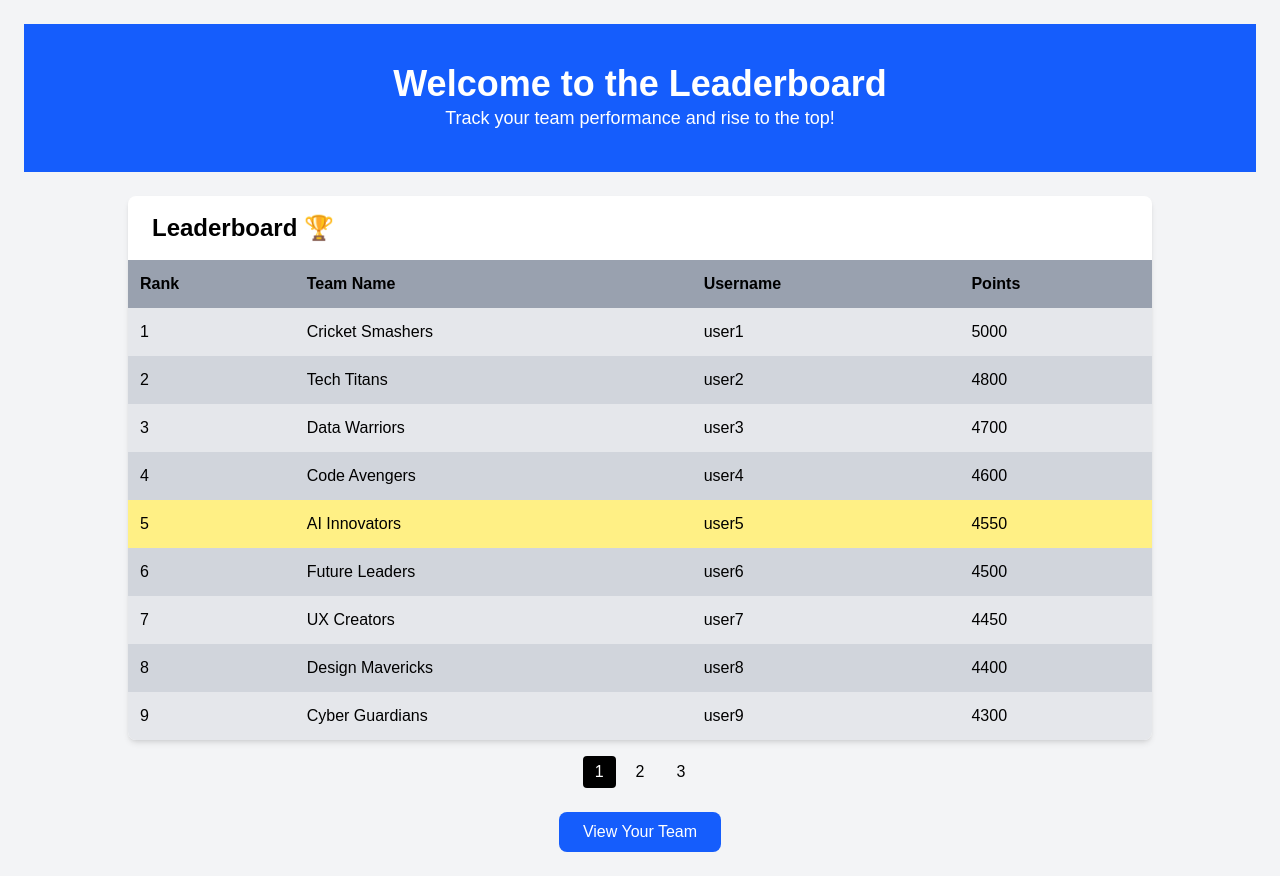
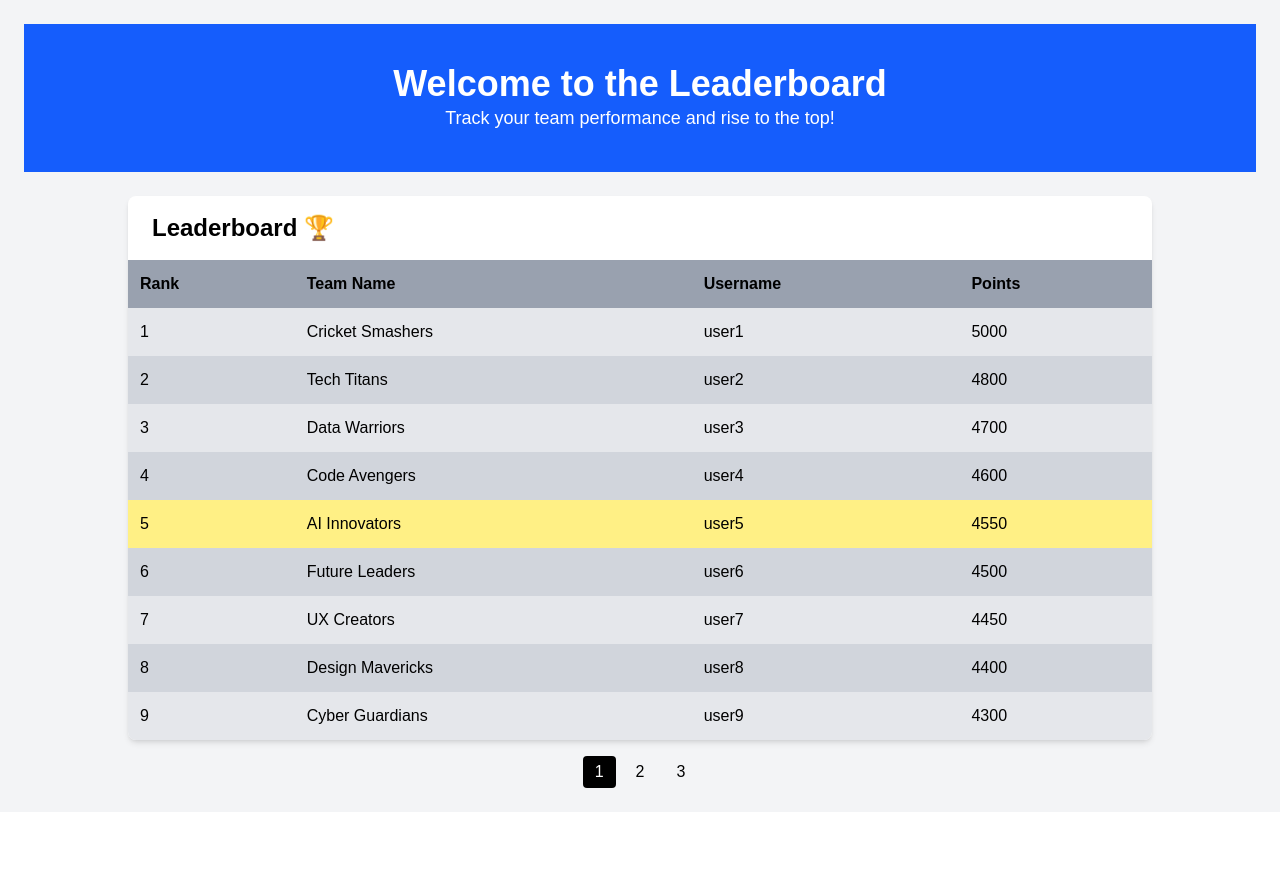
Before and after one commit to IshanHansaka/SpiritX_TetraBytes_02, a Next.js app in the folder client/: page /leaderboard in a window 1280 px wide. After the commit the page ends 812 px from the top, so only its background shows below. Built offline with nearby package versions, Linux system fonts and the light colour scheme.

Commit message:
fix: leaderboard button removed

```diff
--- a/client/app/leaderboard/page.tsx
+++ b/client/app/leaderboard/page.tsx
@@ -123,14 +123,6 @@ const Leaderboard: React.FC = () => {
           </button>
         ))}
       </div>
-
-      {/* View Team Button */}
-      <button
-        className="bg-blue-600 text-white px-6 py-2 mt-6 rounded-lg"
-        onClick={() => router.push("/your-team")}
-      >
-        View Your Team
-      </button>
     </div>
   );
 };
```
